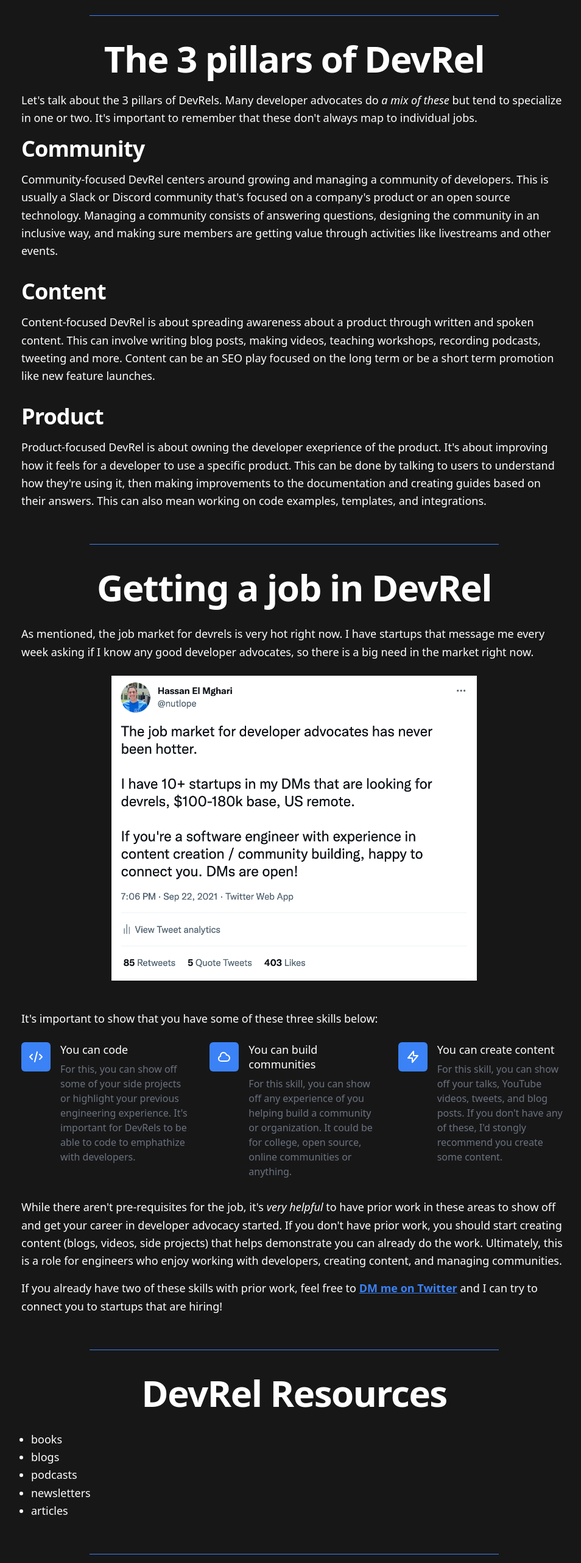
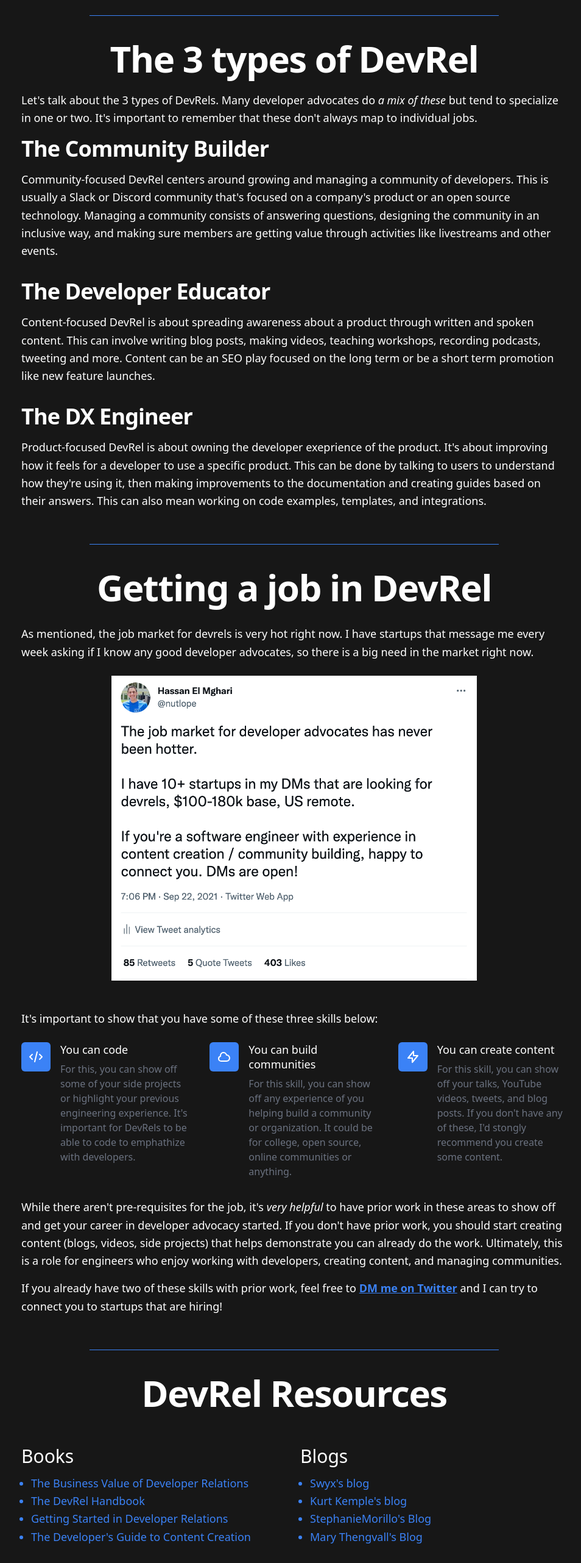
Before and after one commit to Nutlope/whatisdevrel, a Next.js app: page / in a window 1280 px wide. Shown: the part 1284-3847 px from the top of the page at 61% size, without its empty margins (157-1111 px from the left). Built offline with nearby package versions, Linux system fonts and the light colour scheme.

Commit message:
added resources section

```diff
--- a/components/DevRelPillars.js
+++ b/components/DevRelPillars.js
@@ -5,10 +5,10 @@ export default function DevRelPillars() {
       <div className="mx-auto max-w-4xl">
         <div className="mx-auto mt-14 max-w-2xl border-t border-blue-500 pt-6"></div>
         <div className="mt-4 mb-6 w-full text-center text-5xl font-bold tracking-tight sm:text-6xl">
-          The 3 pillars of DevRel
+          The 3 types of DevRel
         </div>
         <p className="mt-4 mb-4">
-          Let's talk about the 3 pillars of DevRels. Many developer advocates do{" "}
+          Let's talk about the 3 types of DevRels. Many developer advocates do{" "}
           <span className="italic">a mix of these</span> but tend to specialize
           in one or two. It's important to remember that these don't always map
           to individual jobs.{" "}
@@ -16,7 +16,7 @@ export default function DevRelPillars() {
       </div>
       <div className="mx-auto max-w-4xl text-left">
         <h2 className="mb-4 text-3xl font-bold tracking-tight sm:text-4xl">
-          Community
+          The Community Builder
         </h2>
         <p>
           Community-focused DevRel centers around growing and managing a
@@ -28,7 +28,7 @@ export default function DevRelPillars() {
         </p>
 
         <h2 className="mb-4 mt-8 text-3xl font-bold tracking-tight sm:text-4xl">
-          Content
+          The Developer Educator
         </h2>
         <p>
           Content-focused DevRel is about spreading awareness about a product
@@ -39,7 +39,7 @@ export default function DevRelPillars() {
         </p>
 
         <h2 className="mb-4 mt-8  text-3xl font-bold tracking-tight sm:text-4xl">
-          Product
+          The DX Engineer
         </h2>
         <p className="">
           Product-focused DevRel is about owning the developer exeprience of the
--- a/components/Resources.js
+++ b/components/Resources.js
@@ -1,6 +1,4 @@
-// TODO: Go through and fill out these lists from my devrel repo
-// TODO: GO through Swyx's list and grab some more to put in here
-// TODO: Figure out how to format these well
+/* eslint-disable react/no-unescaped-entities */
 
 export default function Resources() {
   return (
@@ -9,23 +7,96 @@ export default function Resources() {
       <h1 className="mt-4 mb-8 w-full text-center text-5xl font-bold tracking-tight sm:text-6xl">
         DevRel Resources
       </h1>
+      <div className="mt-6 grid gap-16 pt-6 text-blue-500 lg:grid-cols-2 lg:gap-x-5 lg:gap-y-12">
+        <div>
+          <h2 className="mb-3 text-3xl text-white">Books </h2>
           <ul className="ml-4 list-disc">
             <li>
-          <a href="#">books</a>
+              <a href="https://www.amazon.com/Business-Value-Developer-Relations-Communities/dp/1484237471/ref=pd_sbs_1/137-5281060-5988909?pd_rd_w=j1ksT&pf_rd_p=f8e24c42-8be0-4374-84aa-bb08fd897453&pf_rd_r=5J80EP23D4HT23HFJA2K&pd_rd_r=fe52f5c1-5dcc-4f78-914f-126eac837a09&pd_rd_wg=jAKKa&pd_rd_i=1484237471&psc=1">
+                The Business Value of Developer Relations
+              </a>
             </li>
             <li>
-          <a href="">blogs</a>
+              <a href="https://devrel.weavr.ai/">The DevRel Handbook</a>
             </li>
             <li>
-          <a href="">podcasts</a>
+              <a href="https://learn.samjulien.com/getting-started-in-developer-relations">
+                Getting Started in Developer Relations
+              </a>
             </li>
             <li>
-          <a href="">newsletters</a>
-        </li>
-        <li>
-          <a href="">articles</a>
+              <a href="https://www.stephaniemorillo.co/product-page/the-developer-s-guide-to-content-creation">
+                The Developer's Guide to Content Creation
+              </a>
             </li>
           </ul>
         </div>
+        <div>
+          <h2 className="mb-3 text-3xl text-white">Blogs </h2>
+          <ul className="ml-4 list-disc">
+            <li>
+              <a href="https://www.swyx.io/ideas?filter=devrel">Swyx's blog</a>
+            </li>
+            <li>
+              <a href="https://theworst.dev/content">Kurt Kemple's blog</a>
+            </li>
+            <li>
+              <a href="https://www.stephaniemorillo.co/blog">
+                StephanieMorillo's Blog
+              </a>
+            </li>
+            <li>
+              <a href="https://www.marythengvall.com/blog/category/DevRel">
+                Mary Thengvall's Blog
+              </a>
+            </li>
+          </ul>
+        </div>
+        <div>
+          <h2 className="mb-3 text-3xl text-white">Articles </h2>
+          <ul className="ml-4 list-disc">
+            <li>
+              <a href="https://dev.to/dabit3/7-tips-for-breaking-into-devrel-7jk">
+                7 tips for breaking into DevRel
+              </a>
+            </li>
+            <li>
+              <a href="https://helenmin.com/blog/marketing-to-developers">
+                Developer Marketing
+              </a>
+            </li>
+            <li>
+              <a href="https://theworst.dev/developer-experience">
+                Redefining Developer Experience
+              </a>
+            </li>
+            <li>
+              <a href="https://www.swyx.io/community-builder">
+                Technical community builders
+              </a>
+            </li>
+          </ul>
+        </div>
+        <div>
+          <h2 className="mb-3 text-3xl text-white">Podcasts </h2>
+          <ul className="ml-4 list-disc">
+            <li>
+              <a href="https://devrelrad.io/">DevRel Radio</a>
+            </li>
+            <li>
+              <a href="https://podcasts.apple.com/gb/podcast/developer-advocate-stories/id1527645854">
+                Developer Advocate Stories
+              </a>
+            </li>
+            <li>
+              <a href="https://www.communitypulse.io/">Community Pulse</a>
+            </li>
+            <li>
+              <a href="https://www.devrelx.com/podcast">The DevRelX podcast</a>
+            </li>
+          </ul>
+        </div>
+      </div>
+    </div>
   );
 }
```
Also changed, not shown: 1 other file (tests, documents, lock files or other folders). Lines whose indentation alone changed are shown as unchanged.
